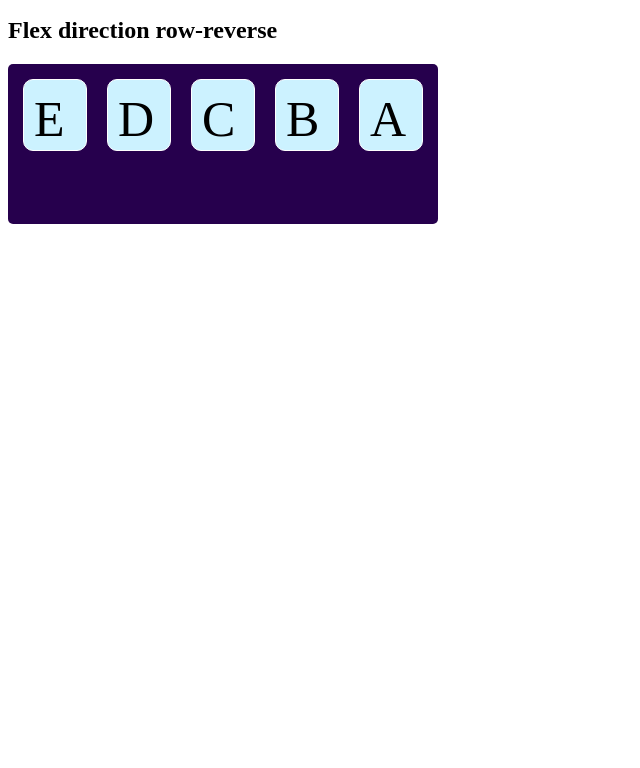
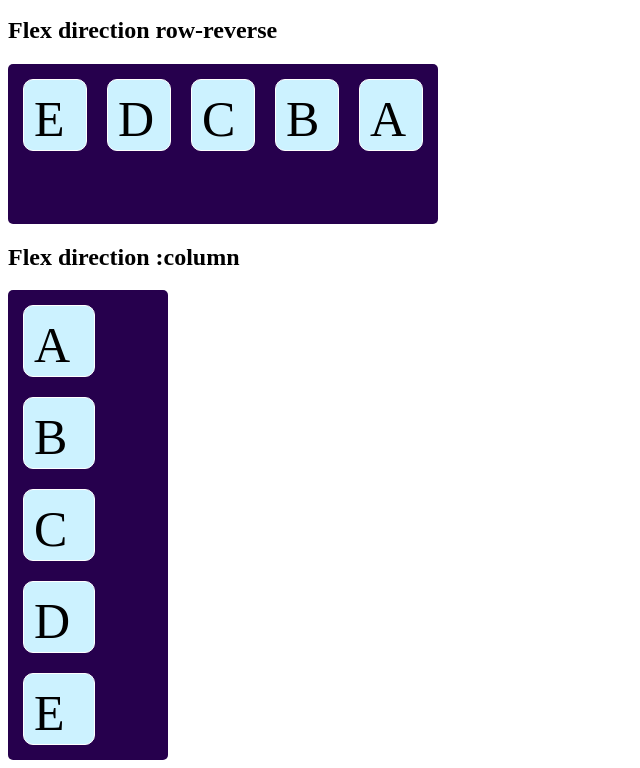
Before and after one commit to Arpitakharde/Ass-20, a plain HTML site: page index.html in a window 1280 px wide. Shown: the part 398-1166 px from the top of the page, without its empty margins (0-640 px from the left). Before the commit the page ends 800 px from the top, so only its background shows below. Drawn offline with Linux system fonts and the light colour scheme.

Commit message:
flex-direction:column property done

```diff
--- a/index.html
+++ b/index.html
@@ -33,6 +33,15 @@
     <div class="item2">E</div>
   </div>
 
+  <h2>Flex direction :column</h2>
+  <div class="box3">
+    <div class="item3">A</div>
+    <div class="item3">B</div>
+    <div class="item3">C</div>
+    <div class="item3">D</div>
+    <div class="item3">E</div>
+  </div>
+
 
 </body>
 </html>
--- a/style.css
+++ b/style.css
@@ -59,3 +59,24 @@ padding: 10px;
 border-radius: 10px;
 border: solid 1px white;
 }
+
+.box3 {
+    height: 460px;
+    width: 150px;
+    display: flex;
+    flex-direction:column;
+    background-color: #26004d;
+    padding: 5px;
+    border-radius: 5px;
+}
+
+.item3 {
+background-color:#ccf2ff;
+height: 50px;
+width: 50px;
+margin: 10px;
+font-size: 50px;
+padding: 10px;
+border-radius: 10px;
+border: solid 1px white;
+}
```
